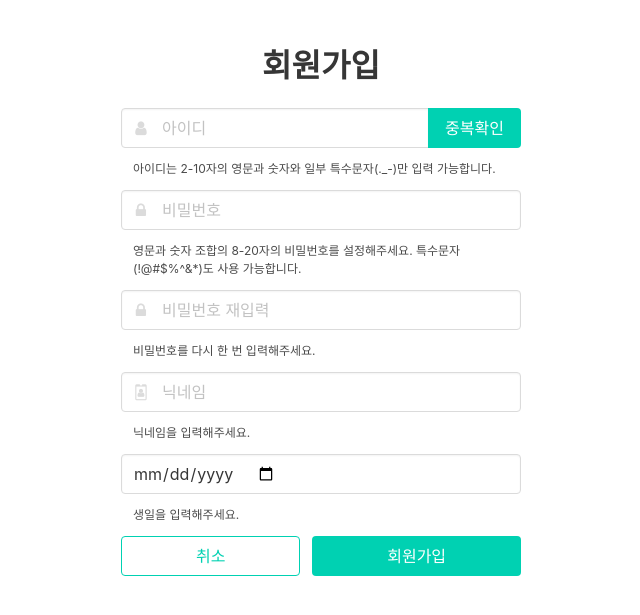
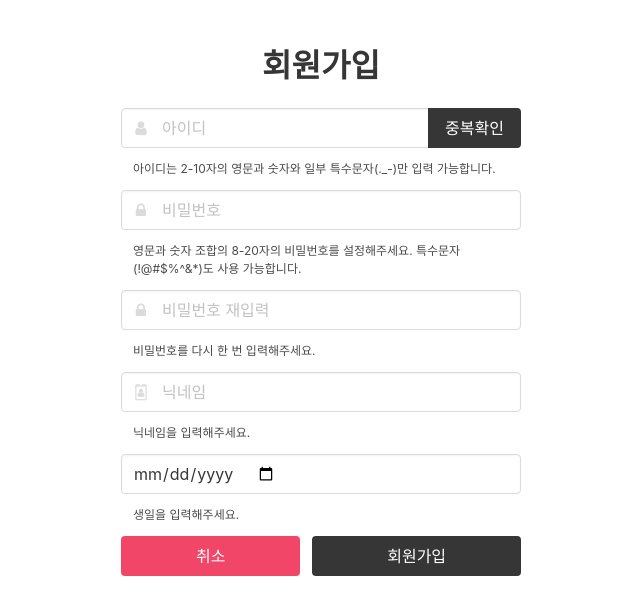
Before and after one commit to hunkim00/-, a Flask app: page /signup in a window 1280 px wide. Shown: the top 615 px of the page, without its empty margins (319-959 px from the left). Run offline with Flask 2, Linux system fonts and the light colour scheme; some libraries are stand-ins or nearby versions.

Commit message:
페이지 색상 스타일 변경

```diff
--- a/templates/login.html
+++ b/templates/login.html
@@ -39,8 +39,6 @@
                         // 로그인시 토큰 받아오기
                         // mytoken 키 값으로 쿠키에 저장
                         $.cookie('mytoken', response['token']);
-
-                        alert('로그인 완료!')
                         window.location.href = '/'
                     } else {
                         // 로그인 실패시 에러 메시지
@@ -72,9 +70,9 @@
                 <span class="icon is-small is-left"><i class="fa fa-lock"></i></span>
             </div>
         </div>
-        <button class="button is-primary" onclick="login()" style="width:100%">로그인</button>
+        <button class="button is-dark" onclick="login()" style="width:100%">로그인</button>
         <hr>
-        <button class="button is-primary is-outlined" onclick="move_signup()" style="width:100%">회원가입</button>
+        <button class="button is-danger" onclick="move_signup()" style="width:100%">회원가입</button>
 
     </div>
 </div>
--- a/templates/signup.html
+++ b/templates/signup.html
@@ -149,7 +149,7 @@
                 <span class="icon is-small is-left"><i class="fa fa-user"></i></span>
             </div>
             <div class="control">
-                <button class="button is-primary" onclick="check_id()">중복확인</button>
+                <button class="button is-dark" onclick="check_id()">중복확인</button>
             </div>
         </div>
         <div class="field has-text-left mx-3">
@@ -191,8 +191,8 @@
             <p id="help-birthday" class="help">생일을 입력해주세요.</p>
         </div>
         <div class="level is-mobile">
-            <button class="level-item button is-primary is-outlined" onclick="window.location.href = '/'">취소</button>
-            <button class="level-item button is-primary" onclick="signup()">회원가입</button>
+            <button class="level-item button is-danger" onclick="window.location.href = '/'">취소</button>
+            <button class="level-item button is-dark" onclick="signup()">회원가입</button>
         </div>
     </div>
 </div>
```
Also changed, not shown: templates/mypage.html (+6 -7 lines).
